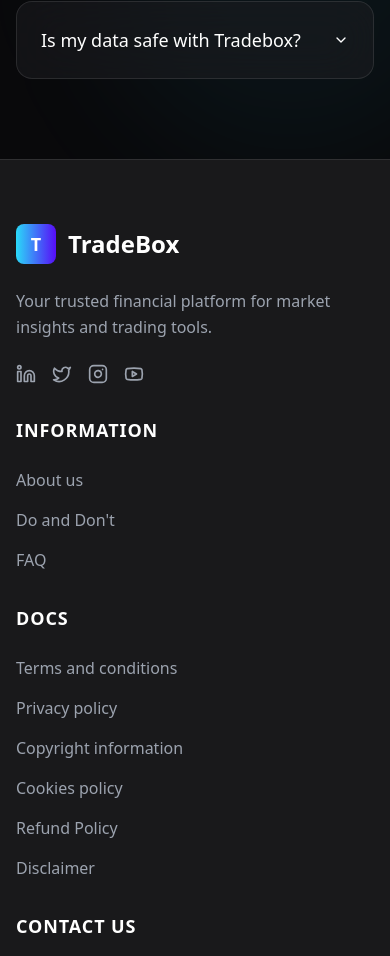
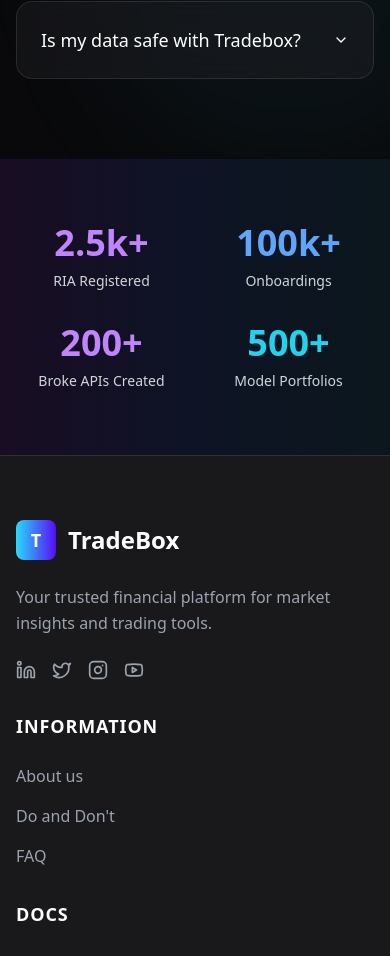
Before and after one commit to OmprakashMohanty/tradebox-glow, a React (Vite) app: page / in a window 390 px wide. Shown: the part 9060-10016 px from the top of the page. Built offline with nearby package versions, Linux system fonts and the light colour scheme.

Commit message:
Move stats section
Move the stats section to be between the FAQ and Footer components, with animations. This change does not affect the Tradebox stats section.

```diff
--- /dev/null
+++ b/src/components/BusinessStatsSection.tsx
@@ -0,0 +1,92 @@
+import { motion } from 'framer-motion';
+
+const BusinessStatsSection = () => {
+  const stats = [
+    {
+      value: '2.5k+',
+      label: 'RIA Registered',
+      color: 'text-purple-400',
+      delay: 0.1
+    },
+    {
+      value: '100k+',
+      label: 'Onboardings',
+      color: 'text-blue-400',
+      delay: 0.2
+    },
+    {
+      value: '200+',
+      label: 'Broke APIs Created',
+      color: 'text-purple-400',
+      delay: 0.3
+    },
+    {
+      value: '500+',
+      label: 'Model Portfolios',
+      color: 'text-cyan-400',
+      delay: 0.4
+    }
+  ];
+
+  const containerVariants = {
+    hidden: { opacity: 0 },
+    visible: {
+      opacity: 1,
+      transition: {
+        staggerChildren: 0.1,
+        duration: 0.6
+      }
+    }
+  };
+
+  const itemVariants = {
+    hidden: {
+      opacity: 0,
+      y: 30
+    },
+    visible: {
+      opacity: 1,
+      y: 0
+    }
+  };
+
+  return (
+    <section className="py-16 bg-tradebox-background relative overflow-hidden">
+      {/* Background gradient */}
+      <div className="absolute inset-0">
+        <div className="absolute inset-0 bg-gradient-to-r from-purple-900/20 via-blue-900/20 to-cyan-900/20" />
+      </div>
+
+      <div className="container mx-auto px-6 relative z-10">
+        <motion.div
+          variants={containerVariants}
+          initial="hidden"
+          whileInView="visible"
+          viewport={{ once: true }}
+          className="grid grid-cols-2 md:grid-cols-4 gap-8 max-w-4xl mx-auto"
+        >
+          {stats.map((stat, index) => (
+            <motion.div
+              key={index}
+              variants={itemVariants}
+              whileHover={{
+                scale: 1.05,
+                transition: { duration: 0.2 }
+              }}
+              className="text-center group"
+            >
+              <div className={`text-4xl md:text-5xl font-bold ${stat.color} mb-2 group-hover:scale-110 transition-transform duration-300`}>
+                {stat.value}
+              </div>
+              <div className="text-gray-300 text-sm md:text-base font-medium">
+                {stat.label}
+              </div>
+            </motion.div>
+          ))}
+        </motion.div>
+      </div>
+    </section>
+  );
+};
+
+export default BusinessStatsSection;
--- a/src/pages/Index.tsx
+++ b/src/pages/Index.tsx
@@ -5,6 +5,7 @@ import OnboardingStepsSection from '@/components/OnboardingStepsSection';
 import StatsSection from '@/components/StatsSection';
 import WhoWeServeSection from '@/components/WhoWeServeSection';
 import FAQSection from '@/components/FAQSection';
+import BusinessStatsSection from '@/components/BusinessStatsSection';
 import Footer from '@/components/Footer';
 
 const Index = () => {
@@ -18,6 +19,7 @@ const Index = () => {
         <StatsSection />
         <WhoWeServeSection />
         <FAQSection />
+        <BusinessStatsSection />
       </main>
       <Footer />
     </div>
```
